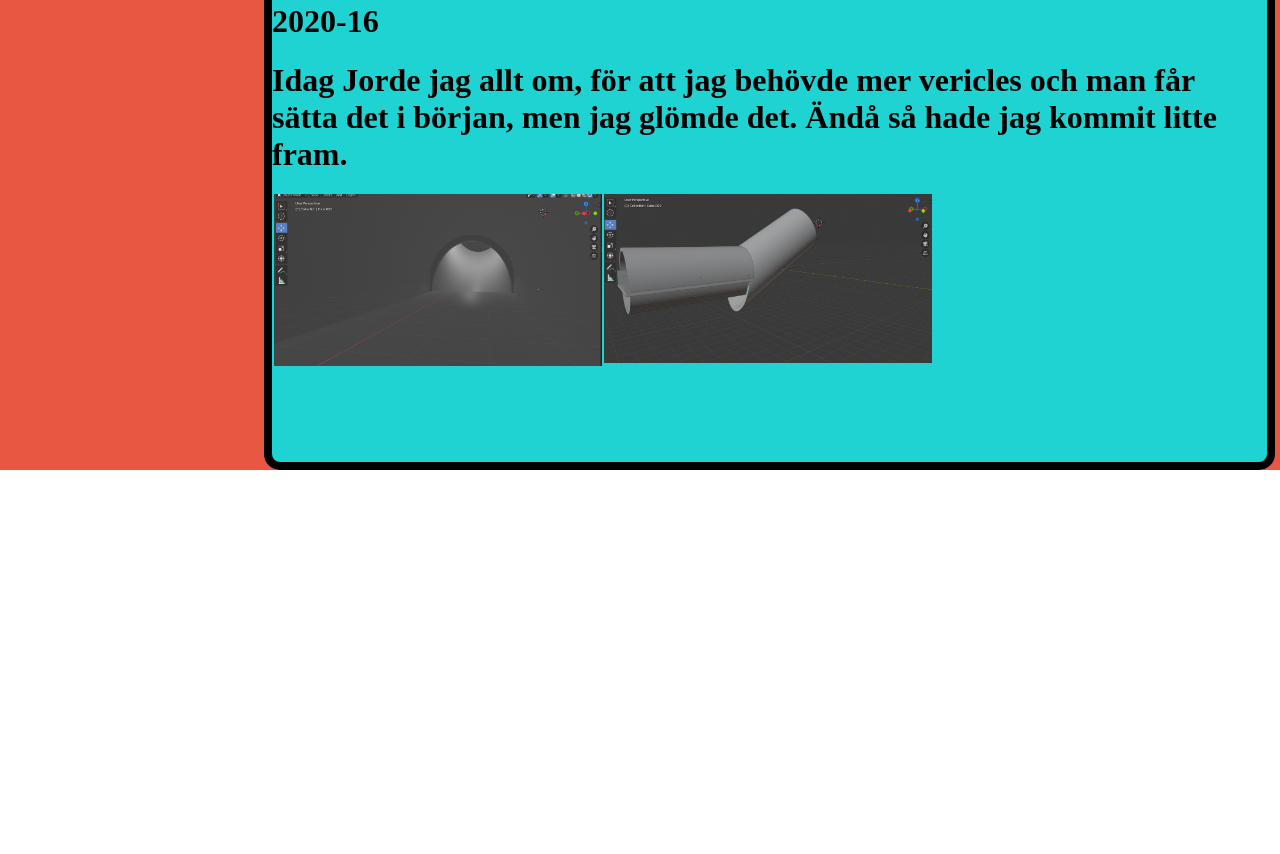
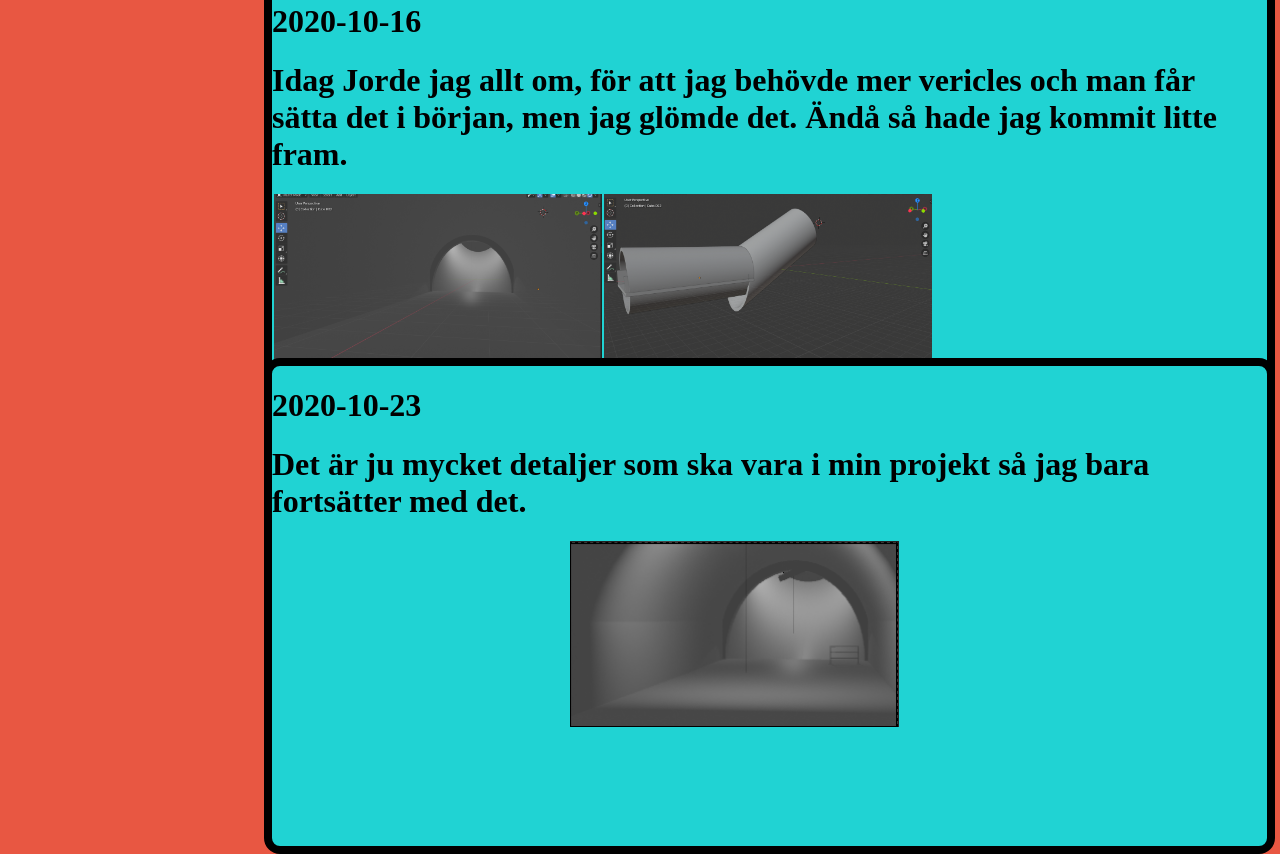
Before and after one commit to GDAT-RT/Min-Blog, a plain HTML site: page Blog.html in a window 1280 px wide. Shown: the part 1057-1911 px from the top of the page. Before the commit the page ends 1527 px from the top, so only its background shows below. Drawn offline with Linux system fonts and the light colour scheme.

Commit message:
nu rabotai

```diff
--- a/Blog.html
+++ b/Blog.html
@@ -29,10 +29,15 @@
         <img class="img3" src="9.PNG" alt="">
     </div>
     <div class="div3">
-        <h1 class="h3">2020-16</h1>
+        <h1 class="h3">2020-10-16</h1>
         <h1 class="h4">Idag Jorde jag allt om, för att jag behövde mer vericles och man får sätta det i början, men jag glömde det. Ändå så hade jag kommit litte fram.</h1>
-        <img class="img4" src="10.png" alt="">
+        <img class="img4" src="10.PNG" alt="">
         <img class="img5" src="11.PNG" alt="">
+    </div>
+    <div class="div4">
+        <h1 class="h5">2020-10-23</h1>
+        <h1 class="h6"> Det är ju mycket detaljer som ska vara i min projekt så jag bara fortsätter med det.</h1>
+        <img class="img6" src="12.PNG" alt="">
     </div>
 </body>
 </html>
--- a/style2.css
+++ b/style2.css
@@ -98,3 +98,18 @@
    width: 33%;
    margin-left:33.4%;
 }
+.div4{
+   position: absolute;
+   background-color: rgb(32, 211, 211);
+   border: 1vh solid black;
+   border-radius: 2vh;
+   width: 77.7%;
+   height: 60%;
+   margin-left: 20%;
+   margin-top: 109.9%;
+}
+.img6{
+   position: absolute;
+   width: 33%;
+   margin-left:30%;
+}
```
Also changed, not shown: 12.PNG (added).
